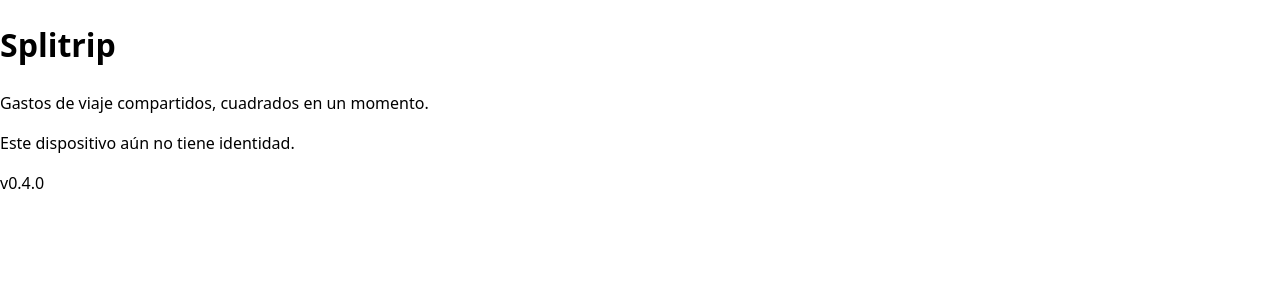
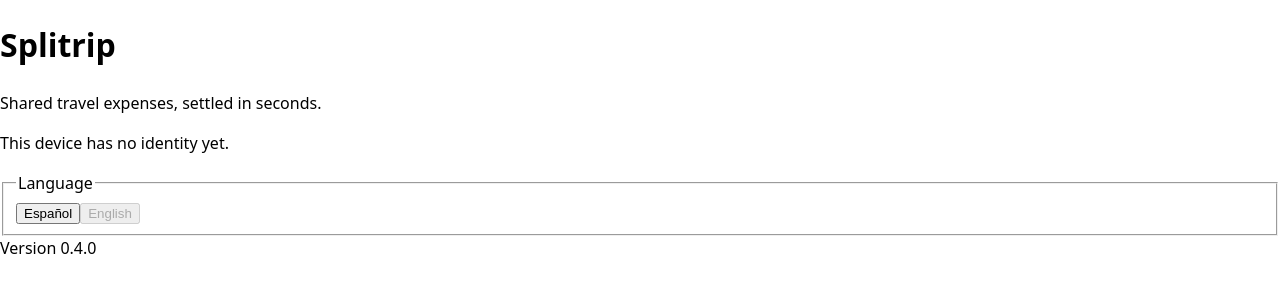
Before and after one commit to ajmasia/splitrip, a Next.js app: page / in a window 1280 px wide. Shown: the top 300 px of the page. Built offline with nearby package versions, Linux system fonts and the light colour scheme; no server answers.

Commit message:
feat(i18n): serve the interface in Spanish and English

```diff
--- /dev/null
+++ b/src/app/actions/locale.ts
@@ -0,0 +1,27 @@
+'use server'
+
+import { revalidatePath } from 'next/cache'
+import { cookies } from 'next/headers'
+
+import { isLocale, LOCALE_COOKIE } from '@/lib/i18n'
+
+const A_YEAR_IN_SECONDS = 60 * 60 * 24 * 365
+
+/**
+ * A server function is reachable by anyone who can post to it, so what arrives is checked rather
+ * than trusted. There is nothing here to authorise — choosing your own language harms nobody — but
+ * an unrecognised value would otherwise be written into the cookie and read back on every request.
+ */
+export async function setLocale(formData: FormData) {
+  const requested = formData.get('locale')
+  if (typeof requested !== 'string' || !isLocale(requested)) return
+
+  const cookieStore = await cookies()
+  cookieStore.set(LOCALE_COOKIE, requested, {
+    path: '/',
+    maxAge: A_YEAR_IN_SECONDS,
+    sameSite: 'lax',
+  })
+
+  revalidatePath('/', 'layout')
+}
--- a/src/app/layout.tsx
+++ b/src/app/layout.tsx
@@ -1,5 +1,7 @@
 import type { Metadata, Viewport } from 'next'
 import type { ReactNode } from 'react'
+
+import { getLocale } from '@/lib/i18n/server'
 
 import './globals.css'
 
@@ -14,9 +16,11 @@ export const viewport: Viewport = {
   viewportFit: 'cover',
 }
 
-export default function RootLayout({ children }: { children: ReactNode }) {
+export default async function RootLayout({ children }: { children: ReactNode }) {
+  const locale = await getLocale()
+
   return (
-    <html lang="es">
+    <html lang={locale}>
       <body>{children}</body>
     </html>
   )
--- a/src/app/page.tsx
+++ b/src/app/page.tsx
@@ -1,7 +1,10 @@
+import { LanguageSwitcher } from '@/components/language-switcher'
+import { getCopy } from '@/lib/i18n/server'
 import { createSupabaseServerClient } from '@/lib/supabase/server'
 import { APP_VERSION } from '@/lib/version'
 
 export default async function HomePage() {
+  const { locale, t } = await getCopy()
   const supabase = await createSupabaseServerClient()
   const {
     data: { user },
@@ -9,16 +12,17 @@ export default async function HomePage() {
 
   return (
     <main>
-      <h1>Splitrip</h1>
-      <p>Gastos de viaje compartidos, cuadrados en un momento.</p>
+      <h1>{t('app.name')}</h1>
+      <p>{t('app.tagline')}</p>
       {user ? (
         <p>
-          Este dispositivo ya tiene identidad: <code>{user.id}</code>
+          {t('identity.known')} <code>{user.id}</code>
         </p>
       ) : (
-        <p>Este dispositivo aún no tiene identidad.</p>
+        <p>{t('identity.unknown')}</p>
       )}
-      <footer>v{APP_VERSION}</footer>
+      <LanguageSwitcher locale={locale} t={t} />
+      <footer>{t('app.version', { version: APP_VERSION })}</footer>
     </main>
   )
 }
--- /dev/null
+++ b/src/components/language-switcher.tsx
@@ -0,0 +1,27 @@
+import { setLocale } from '@/app/actions/locale'
+import { LOCALES, type Locale, type Translate } from '@/lib/i18n'
+
+/**
+ * A plain form with a server function behind it, so switching language works before any JavaScript
+ * has loaded and survives a reload: the choice lives in a cookie the server reads on every request.
+ */
+export function LanguageSwitcher({ locale, t }: { locale: Locale; t: Translate }) {
+  return (
+    <form action={setLocale}>
+      <fieldset>
+        <legend>{t('language.label')}</legend>
+        {LOCALES.map((candidate) => (
+          <button
+            key={candidate}
+            name="locale"
+            value={candidate}
+            aria-current={candidate === locale}
+            disabled={candidate === locale}
+          >
+            {t(`language.${candidate}`)}
+          </button>
+        ))}
+      </fieldset>
+    </form>
+  )
+}
--- /dev/null
+++ b/src/lib/i18n/catalogue.ts
@@ -0,0 +1,5 @@
+import type { es } from './es'
+
+export type CopyKey = keyof typeof es
+
+export type Catalogue = Record<CopyKey, string>
--- /dev/null
+++ b/src/lib/i18n/en.ts
@@ -0,0 +1,14 @@
+import type { Catalogue } from './catalogue'
+
+export const en: Catalogue = {
+  'app.name': 'Splitrip',
+  'app.tagline': 'Shared travel expenses, settled in seconds.',
+  'app.version': 'Version {version}',
+
+  'identity.known': 'This device already has an identity.',
+  'identity.unknown': 'This device has no identity yet.',
+
+  'language.label': 'Language',
+  'language.es': 'Español',
+  'language.en': 'English',
+}
--- /dev/null
+++ b/src/lib/i18n/es.ts
@@ -0,0 +1,16 @@
+/**
+ * The Spanish catalogue is the source of truth: its keys define the type every other language has
+ * to satisfy, so a phrase added here and forgotten in English does not compile.
+ */
+export const es = {
+  'app.name': 'Splitrip',
+  'app.tagline': 'Gastos de viaje compartidos, cuadrados en un momento.',
+  'app.version': 'Versión {version}',
+
+  'identity.known': 'Este dispositivo ya tiene identidad.',
+  'identity.unknown': 'Este dispositivo aún no tiene identidad.',
+
+  'language.label': 'Idioma',
+  'language.es': 'Español',
+  'language.en': 'English',
+} as const
--- /dev/null
+++ b/src/lib/i18n/index.ts
@@ -0,0 +1,74 @@
+import type { Catalogue, CopyKey } from './catalogue'
+import { en } from './en'
+import { es } from './es'
+
+export type { Catalogue, CopyKey }
+
+export const LOCALES = ['es', 'en'] as const
+
+export type Locale = (typeof LOCALES)[number]
+
+export const DEFAULT_LOCALE: Locale = 'es'
+
+export const LOCALE_COOKIE = 'splitrip.locale'
+
+/**
+ * The tag handed to `Intl`, which wants a region to decide how a date reads. British English rather
+ * than American: this is a euro-area product, and "1 July 2026" is the order its readers expect.
+ */
+const INTL_LOCALE: Record<Locale, string> = {
+  es: 'es-ES',
+  en: 'en-GB',
+}
+
+const CATALOGUES: Record<Locale, Catalogue> = { es, en }
+
+export type Translate = (key: CopyKey, values?: Record<string, string | number>) => string
+
+export function isLocale(candidate: string): candidate is Locale {
+  return (LOCALES as readonly string[]).includes(candidate)
+}
+
+export function intlLocale(locale: Locale): string {
+  return INTL_LOCALE[locale]
+}
+
+export function translator(locale: Locale): Translate {
+  const catalogue = CATALOGUES[locale]
+
+  return (key, values) => {
+    const copy = catalogue[key]
+    if (values === undefined) return copy
+
+    return copy.replace(/\{(\w+)\}/g, (placeholder, name: string) =>
+      name in values ? String(values[name]) : placeholder,
+    )
+  }
+}
+
+/**
+ * Stored preference first, then what the browser asked for, then Spanish. Quality values are
+ * honoured because a browser sending `en;q=0.9, es;q=1.0` is stating an order, not a list.
+ */
+export function resolveLocale(stored: string | undefined, acceptLanguage: string | null): Locale {
+  if (stored !== undefined && isLocale(stored)) return stored
+
+  const offered = (acceptLanguage ?? '')
+    .split(',')
+    .map((entry) => {
+      const [tag = '', ...parameters] = entry.trim().split(';')
+      const quality = parameters
+        .map((parameter) => /^\s*q=([\d.]+)\s*$/.exec(parameter))
+        .find((match) => match !== null)
+      return { tag: tag.trim().toLowerCase(), quality: quality ? Number(quality[1]) : 1 }
+    })
+    .filter((entry) => entry.tag !== '' && !Number.isNaN(entry.quality))
+    .sort((one, other) => other.quality - one.quality)
+
+  for (const { tag } of offered) {
+    const [primary = ''] = tag.split('-')
+    if (isLocale(primary)) return primary
+  }
+
+  return DEFAULT_LOCALE
+}
--- /dev/null
+++ b/src/lib/i18n/server.ts
@@ -0,0 +1,14 @@
+import { cookies, headers } from 'next/headers'
+
+import { LOCALE_COOKIE, resolveLocale, translator, type Locale, type Translate } from './index'
+
+export async function getLocale(): Promise<Locale> {
+  const [cookieStore, headerList] = await Promise.all([cookies(), headers()])
+
+  return resolveLocale(cookieStore.get(LOCALE_COOKIE)?.value, headerList.get('accept-language'))
+}
+
+export async function getCopy(): Promise<{ locale: Locale; t: Translate }> {
+  const locale = await getLocale()
+  return { locale, t: translator(locale) }
+}
```
Also changed, not shown: src/lib/i18n/format.ts (added, +19 -0 lines), 1 other file (tests, documents, lock files or other folders).
